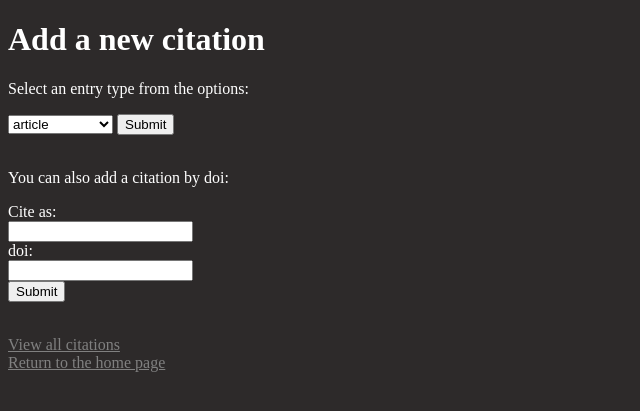
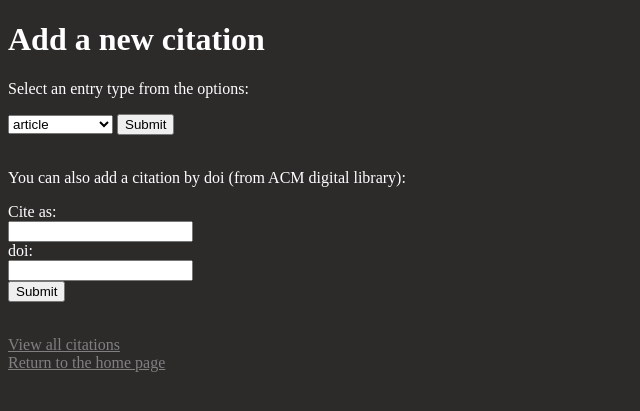
Before and after one commit to savalre/ohtumini_ryhma7, a Flask app: page /new in a window 1280 px wide. Shown: the top 411 px of the page, without its empty margins (0-640 px from the left). Run offline with Flask 3, Linux system fonts and the light colour scheme.

Commit message:
Add detail to instruction

```diff
--- a/src/templates/newcitation.html
+++ b/src/templates/newcitation.html
@@ -19,7 +19,7 @@
                 <input type="submit" value="Submit">
             </form>
             <br/>
-            <p>You can also add a citation by doi:
+            <p>You can also add a citation by doi (from ACM digital library):
             <p>
             <form action="/new_by_doi" method="post">
                 <label for="cite_as">Cite as:</label><br/>
```
